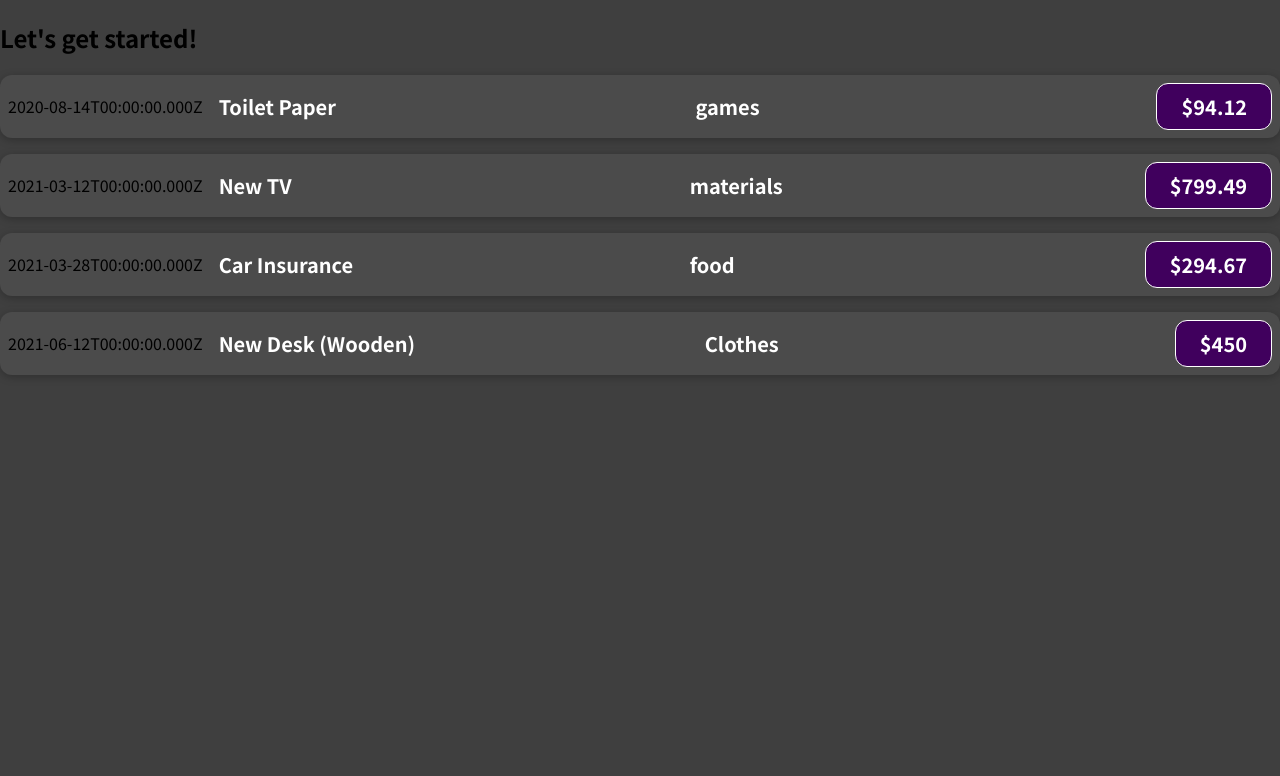
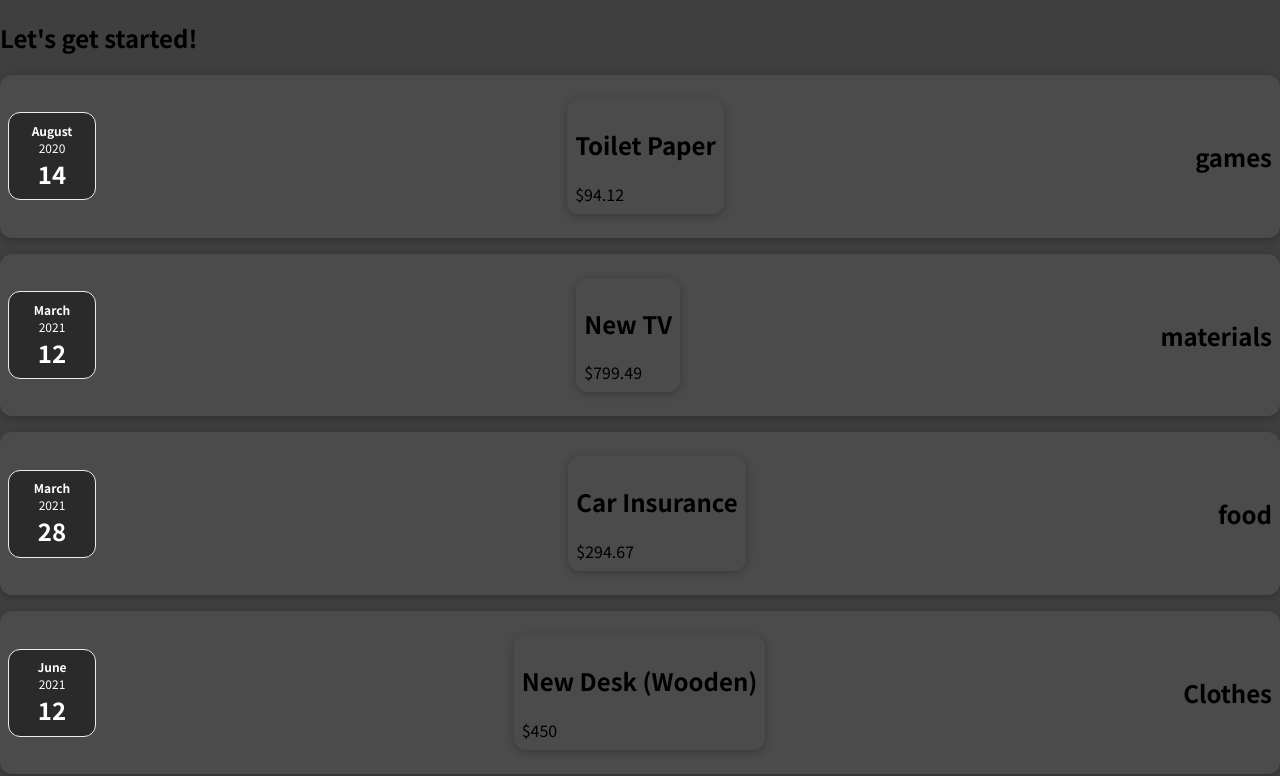
Before and after one commit to arfath2/ReactFrist, a JavaScript app: page / in a window 1280 px wide. Shown: the top 776 px of the page. Built offline with nearby package versions, Linux system fonts and the light colour scheme.

Commit message:
ExpenseDetails

```diff
--- /dev/null
+++ b/src/components/ExpenseDate.css
@@ -0,0 +1,26 @@
+.expense-date {
+    display: flex;
+    flex-direction: column;
+    width: 5.5rem;
+    height: 5.5rem;
+    border: 1px solid #ececec;
+    background-color: #2a2a2a;
+    color: white;
+    border-radius: 12px;
+    align-items: center;
+    justify-content: center;
+  }
+
+  .expense-date__month {
+    font-size: 0.75rem;
+    font-weight: bold;
+  }
+
+  .expense-date__year {
+    font-size: 0.75rem;
+  }
+
+  .expense-date__day {
+    font-size: 1.5rem;
+    font-weight: bold;
+  }
--- /dev/null
+++ b/src/components/ExpenseDate.js
@@ -0,0 +1,15 @@
+import './ExpenseDate.css'
+
+function ExpenseDate(props) {
+    const month = props.date.toLocaleString('en-Us', { month: 'long' });
+    const day = props.date.toLocaleString('en-Us', { day: '2-digit' });
+    const year = props.date.getFullYear();
+
+    return (<div className='expense-date'>
+        <div className='expense-date__month'>{month}</div>
+        <div className='expense-date__year'>{year}</div>
+        <div className='expense-date__day'>{day}</div>
+     </div>);
+}
+
+export default ExpenseDate;
--- /dev/null
+++ b/src/components/ExpenseDetails.css
@@ -0,0 +1,55 @@
+.expense-item {
+  display: flex;
+  justify-content: space-between;
+  align-items: center;
+  box-shadow: 0 2px 8px rgba(0, 0, 0, 0.25);
+  padding: 0.5rem;
+  margin: 1rem 0;
+  border-radius: 12px;
+  background-color: #4b4b4b;
+}
+.expense-item__description {
+    display: flex;
+    flex-direction: column;
+    gap: 1rem;
+    align-items: flex-end;
+    flex-flow: column-reverse;
+    justify-content: flex-start;
+    flex: 1;
+  }
+
+  .expense-item h2 {
+    color: #3a3a3a;
+    font-size: 1rem;
+    flex: 1;
+    margin: 0 1rem;
+    color: white;
+  }
+
+  .expense-item__price {
+    font-size: 1rem;
+    font-weight: bold;
+    color: white;
+    background-color: #40005d;
+    border: 1px solid white;
+    padding: 0.5rem;
+    border-radius: 12px;
+  }
+
+  @media (min-width: 580px) {
+    .expense-item__description {
+      flex-direction: row;
+      align-items: center;
+      justify-content: flex-start;
+      flex: 1;
+    }
+
+    .expense-item__description h2 {
+      font-size: 1.25rem;
+    }
+
+    .expense-item__price {
+      font-size: 1.25rem;
+      padding: 0.5rem 1.5rem;
+    }
+  }
--- /dev/null
+++ b/src/components/ExpenseDetails.js
@@ -0,0 +1,13 @@
+function ExpenseDetails(props){
+    return(
+        <div className="expense-item">
+            <div className='expense-item__description'>
+                <h2>{props.title}</h2>
+                <h2>{props.loe}</h2>
+                <div className='expense-item__price'>${props.amount}</div>
+            </div>
+        </div>
+    )
+}
+
+export default ExpenseDetails;
--- a/src/components/ExpenseItem.css
+++ b/src/components/ExpenseItem.css
@@ -8,49 +8,3 @@
     border-radius: 12px;
     background-color: #4b4b4b;
   }
-
-  .expense-item__description {
-    display: flex;
-    flex-direction: column;
-    gap: 1rem;
-    align-items: flex-end;
-    flex-flow: column-reverse;
-    justify-content: flex-start;
-    flex: 1;
-  }
-
-  .expense-item h2 {
-    color: #3a3a3a;
-    font-size: 1rem;
-    flex: 1;
-    margin: 0 1rem;
-    color: white;
-  }
-
-  .expense-item__price {
-    font-size: 1rem;
-    font-weight: bold;
-    color: white;
-    background-color: #40005d;
-    border: 1px solid white;
-    padding: 0.5rem;
-    border-radius: 12px;
-  }
-
-  @media (min-width: 580px) {
-    .expense-item__description {
-      flex-direction: row;
-      align-items: center;
-      justify-content: flex-start;
-      flex: 1;
-    }
-
-    .expense-item__description h2 {
-      font-size: 1.25rem;
-    }
-
-    .expense-item__price {
-      font-size: 1.25rem;
-      padding: 0.5rem 1.5rem;
-    }
-  }
--- a/src/components/ExpenseItem.js
+++ b/src/components/ExpenseItem.js
@@ -1,14 +1,14 @@
-import './ExpenseItem.css'
+import './ExpenseItem.css';
+import ExpenseDate from './ExpenseDate';
+import ExpenseDetails from './ExpenseDetails';
 
 function ExpenseItem(props) {
     return (
         <div className='expense-item'>
-            <div>{props.date.toISOString()}</div>
-            <div className='expense-item__description'>
-                <h2>{props.title}</h2>
-                <h2>{props.loe}</h2>
-                <div className='expense-item__price'>${props.amount}</div>
-            </div>
+            <ExpenseDate date={props.date}/>
+            <ExpenseDetails title={props.title}
+            amount={props.amount}/>
+            <h2>{props.loe}</h2>
         </div>
     );
 }
```
Also changed, not shown: 1 other file (tests, documents, lock files or other folders).
